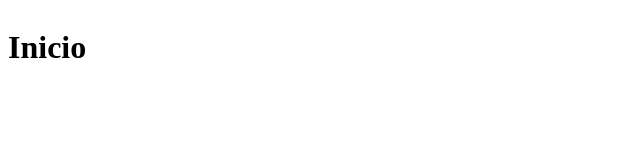
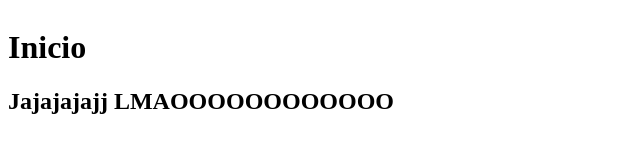
Before and after one commit to FloraSav22/Vivero-test, a plain HTML site: page index.html in a window 1280 px wide. Shown: the whole page, without its empty margins (0-640 px from the left). Drawn offline with Linux system fonts and the light colour scheme.

Commit message:
le cambie el titulo y mande un LMAO

```diff
--- a/index.html
+++ b/index.html
@@ -2,7 +2,7 @@
 <head>
     <meta charset="UTF-8">
     <meta name="viewport" content="width=device-width, initial-scale=1.0">
-    <title>Document</title>
+    <title>Ennove el Git</title>
 </head>
 <body>
     <header>
@@ -11,7 +11,7 @@
     </header>
     <main>
         <h1>Inicio</h1>
-        <section></section>
+        <section><h2>Jajajajajj LMAOOOOOOOOOOOO</h2></section>
         <section></section>
     </main>
     <footer>
```
